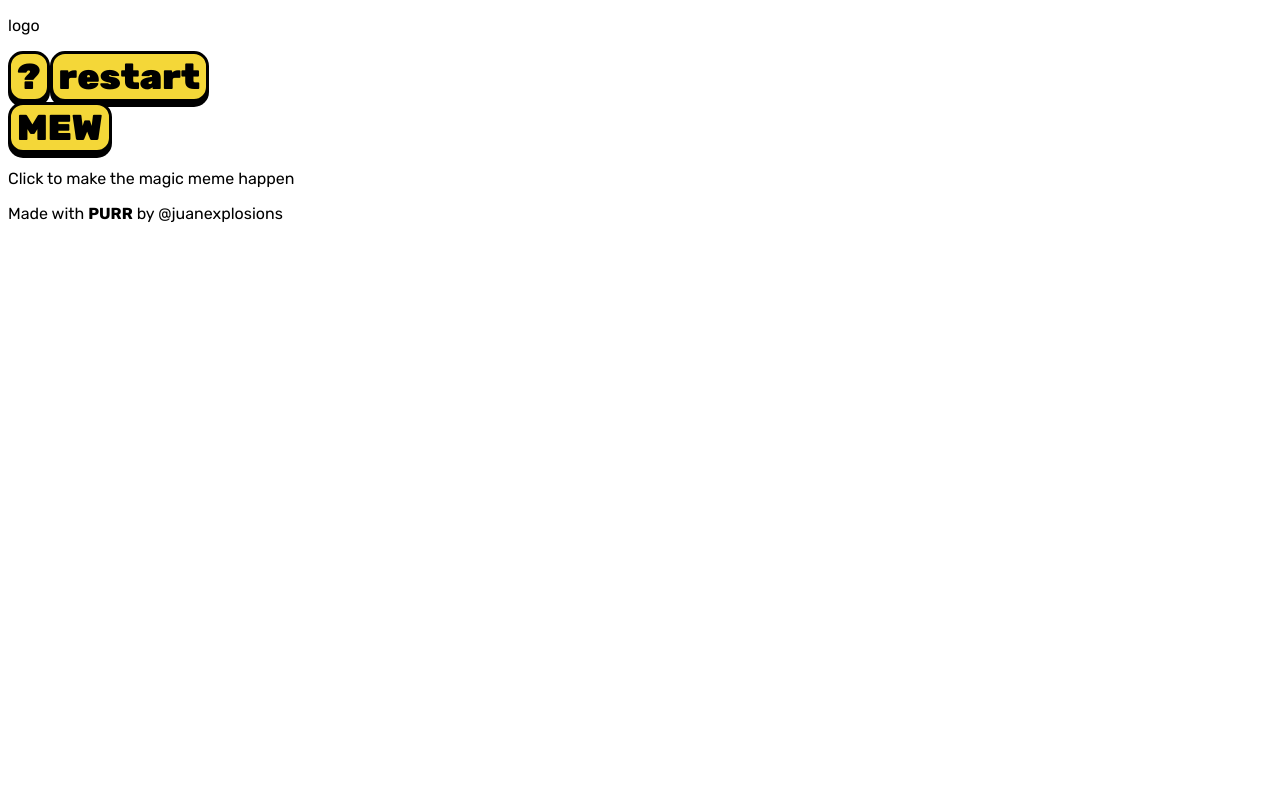
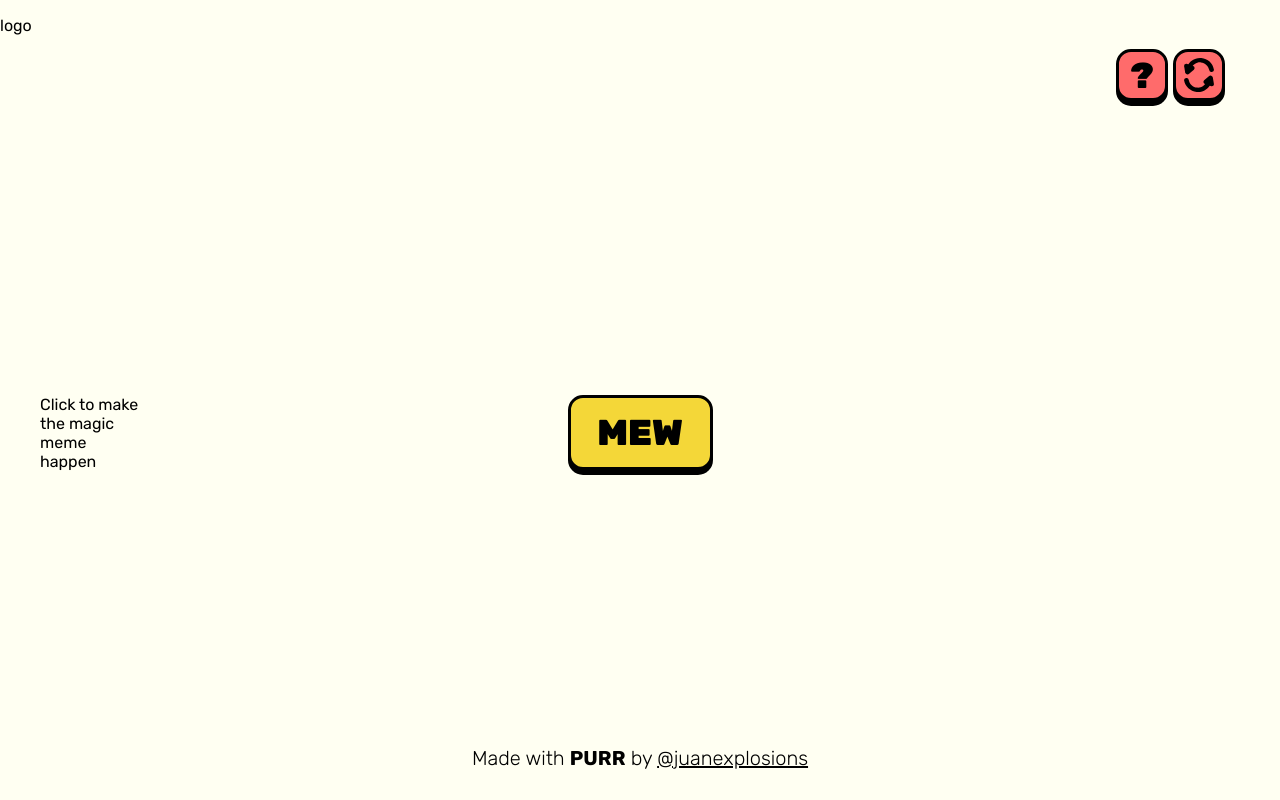
Before and after one commit to juanexplosions/the-cat-meme-button, a React (Vite) app: page / in a window 1280 px wide. Built offline with nearby package versions, Linux system fonts and the light colour scheme.

Commit message:
style: add CSS styles for footer, header and part of the main zone of cat images

```diff
--- a/src/App.jsx
+++ b/src/App.jsx
@@ -22,31 +22,33 @@ function App({catImages}) {
 
   const renderImages = () => {
     if(shownCats.length === 0){
-      return <p>Click to make the magic meme happen</p>
+      return <p className='click-to'>Click to make the magic meme happen</p>
     }else{
       return shownCats.map((cat, index) => {
-        return <img className="catImage" key={index} src={`/images/cat-${cat.image}.png`} alt="Imagen de gato" />
+        return <img className="cat-image" key={index} src={`/images/cat-${cat.image}.png`} alt="Imagen de gato" />
       })
     }
   }
 
   return (
-    <>
-      <div>
+    <div className='container'>
+      <div className='header'>
         <p>logo</p>
-        <button>?</button>
-        <button>restart</button>
+        <div className='buttons'>
+          <button className='secondary'>?</button>
+          <button className='secondary'>
+            <img className='refresh-button' src='/images/refresh-button.svg' alt='Recargar' />
+          </button>
+        </div>
       </div>
-      <div>
-        <button onClick={handleMew}>MEW</button>
+      <div className='cats-grid'>
+        <button className='primary' onClick={handleMew}>MEW</button>
+        {renderImages()}
       </div>
-      <div>
-      {renderImages()}
+      <div className='footer'>
+        <p>Made with <b>PURR</b> by <a href="https://www.instagram.com/juanexplosions/">@juanexplosions</a></p>
       </div>
-      <div>
-        <p>Made with <b>PURR</b> by @juanexplosions</p>
-      </div>
-    </>
+    </div>
   )
 }
 
--- a/src/index.css
+++ b/src/index.css
@@ -3,15 +3,92 @@
 body {
     font-family: "Rubik", sans-serif;
     font-optical-sizing: auto;
+    background-color: #FFFFF2;
+    margin: 0;
+    padding: 0;
+    overflow: hidden;
   }
+
+
 
 button {
     font-family: "Rubik", sans-serif;
     font-weight: 900;
     font-size: 36px;
-    background-color: #F4D738;
     border-radius: 15px;
     border: 3px solid;
     box-shadow: 0px 5px 0px #000000;
     cursor: pointer;
 }
+
+button.primary{
+  width: 145px;
+  height: 75px;
+  background-color: #F4D738;
+  position: absolute;
+}
+
+button.secondary{
+  display: grid;
+  place-items: center;
+  width: 52px;
+  height: 52px;
+  background-color: #FF6B6B;
+}
+
+.refresh-button {
+  max-width: 100%;
+  max-height: 100%;
+}
+
+a{
+  color: #000000;
+}
+
+.container{
+  display: grid;
+  min-height: 100vh;
+  grid-template-rows: auto 1fr auto;
+}
+
+.cat-image{
+  width: 100px;
+  height: 100px;
+}
+
+.cats-grid{
+  display: grid;
+  grid-template-columns: repeat(auto-fill, 100px);
+  justify-content: center;
+  place-items: center;
+
+}
+
+click-to{
+
+}
+
+.header{
+  display: grid;
+  grid-template-columns: 1fr 1fr;
+  height: 150px;
+}
+
+.buttons{
+  display: grid;
+  grid-auto-flow: column;
+  justify-content: end;
+  column-gap: 5px;
+  align-items: center;
+  padding-right: 55px;
+}
+
+.footer{
+  grid-row: 3;
+  display: grid;
+  text-align: center;
+  align-items: center;
+  font-weight: 300;
+  font-size: 20px;
+  height: 85px;
+}
```
Also changed, not shown: public/images/refresh-button.svg (added).
